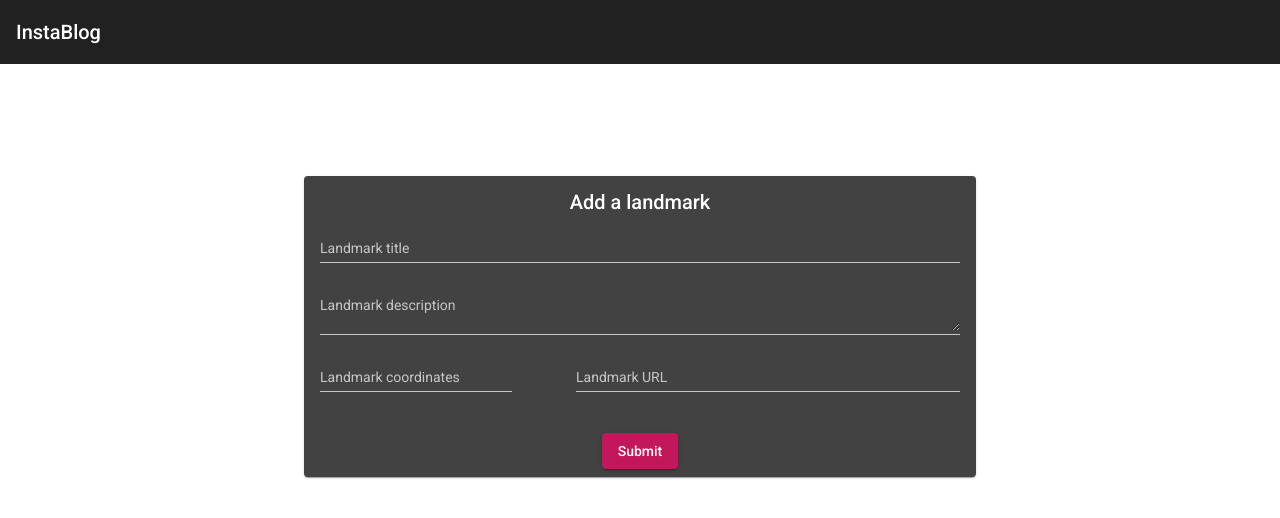
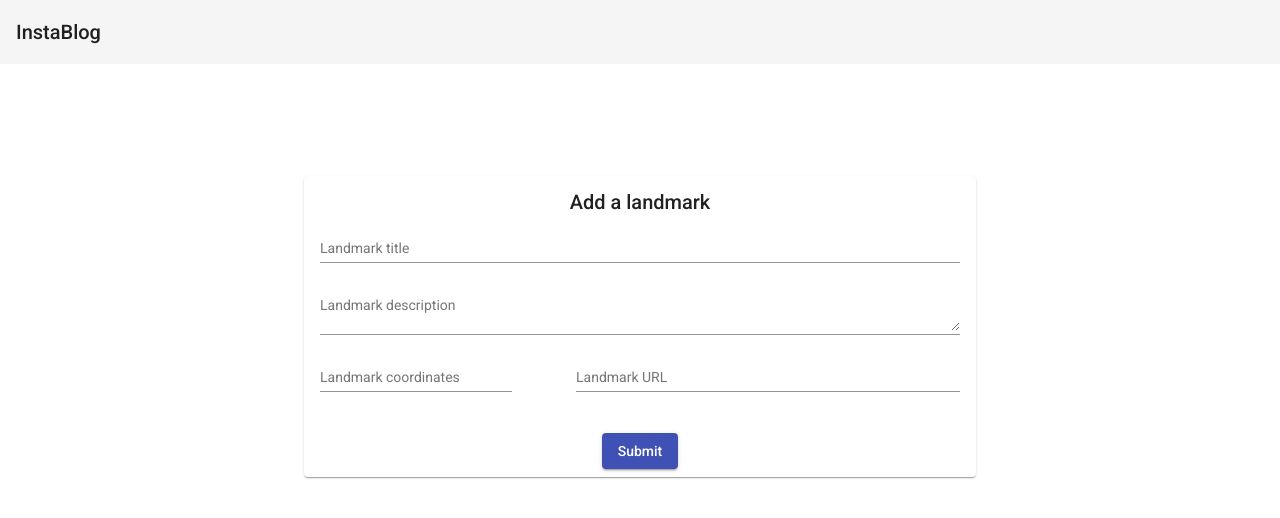
Before and after one commit to dimikmps/TravelBlog, an Angular app in the folder fe-client/: page / in a window 1280 px wide. Shown: the top 518 px of the page. Built offline with nearby package versions, Linux system fonts and the light colour scheme.

Commit message:
Change app-wide  material theme, minor fix in new landmark card

```diff
--- a/fe-client/angular.json
+++ b/fe-client/angular.json
@@ -27,7 +27,7 @@
               "src/assets"
             ],
             "styles": [
-              "./node_modules/@angular/material/prebuilt-themes/pink-bluegrey.css",
+              "./node_modules/@angular/material/prebuilt-themes/indigo-pink.css",
               "src/styles.css"
             ],
             "scripts": []
--- a/fe-client/src/app/landmarks/landmark-create/landmark-create.component.html
+++ b/fe-client/src/app/landmarks/landmark-create/landmark-create.component.html
@@ -1,4 +1,4 @@
-<mat-card color>
+<mat-card>
   <mat-card-header>
     <mat-card-title>Add a landmark</mat-card-title>
   </mat-card-header>
--- a/fe-client/src/styles.css
+++ b/fe-client/src/styles.css
@@ -1,5 +1,5 @@
 /* You can add global styles to this file, and also import other style files */
-@import "~@angular/material/prebuilt-themes/pink-bluegrey.css";
+@import '~@angular/material/prebuilt-themes/indigo-pink.css';
 
 html, body { height: 100%; }
 body { margin: 0; font-family: Roboto, "Helvetica Neue", sans-serif; }
```
Also changed, not shown: fe-client/src/app/landmarks/landmark-create/landmark-create.component.css (line endings or trailing spaces).
